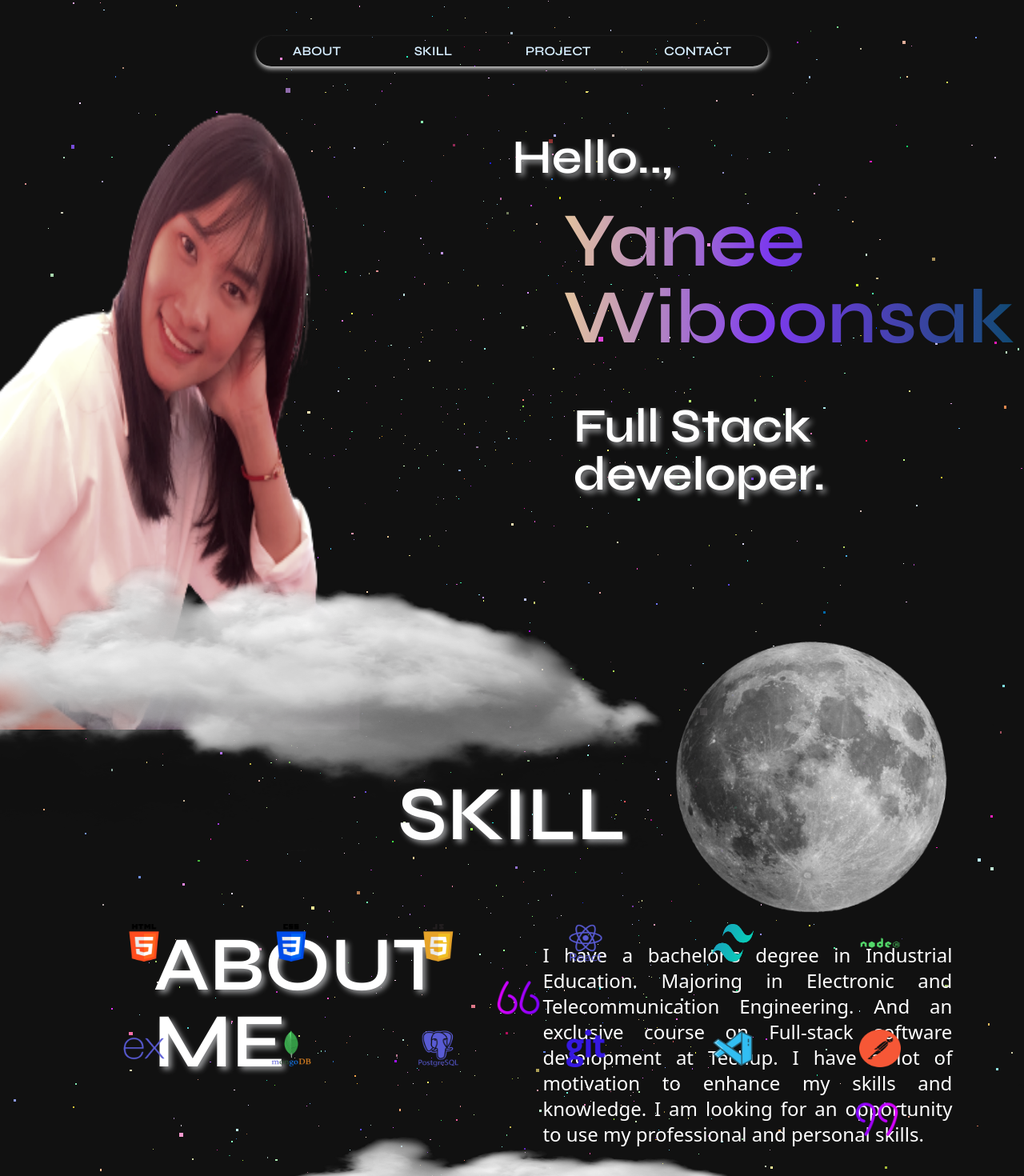
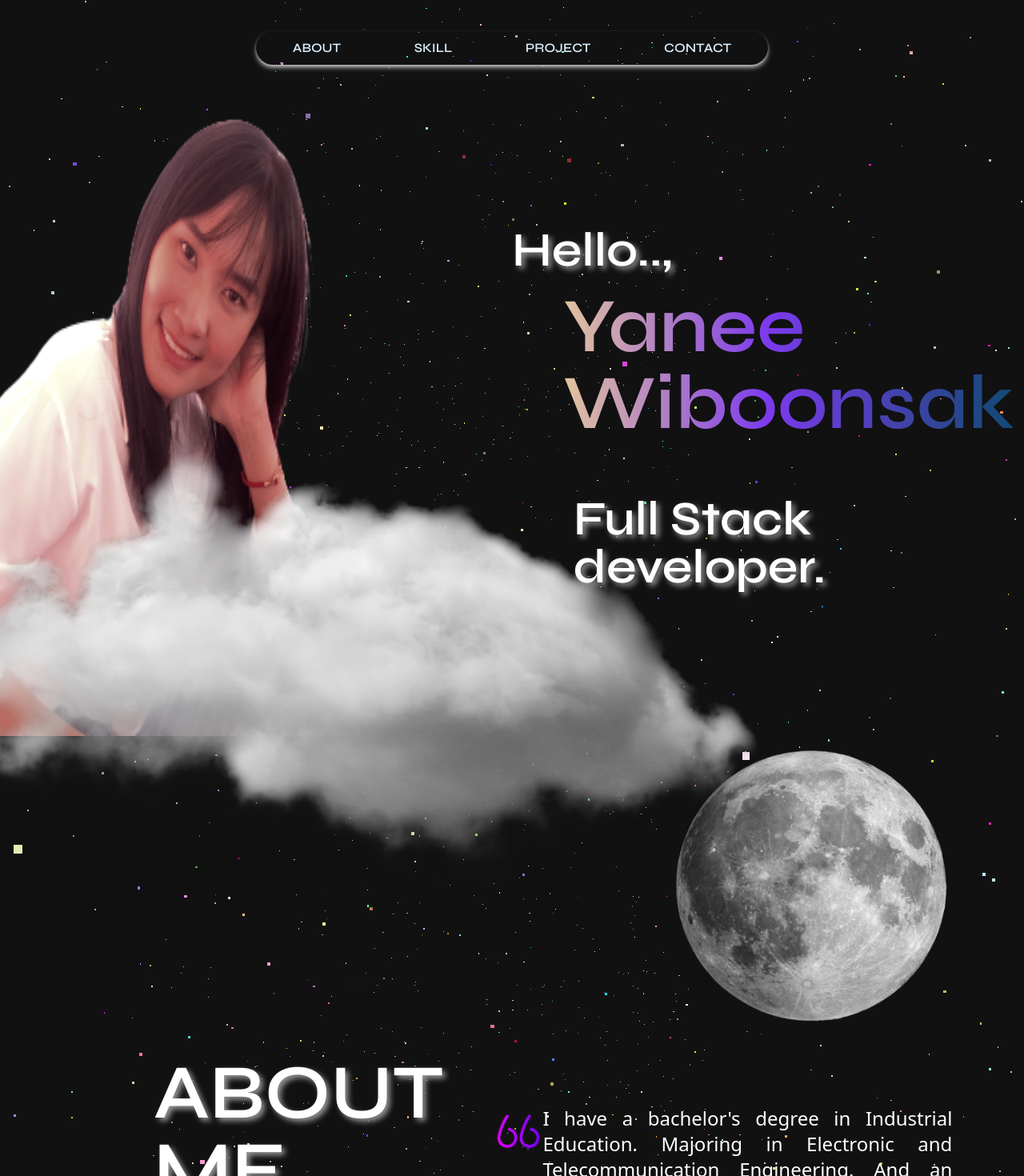
Before and after one commit to YaneeW/3D-Portfolio, a React (Vite) app: page / in a window 1280 px wide. Shown: the top 1470 px of the page at 80% size. Built offline with nearby package versions, Linux system fonts and the light colour scheme.

Commit message:
exit background

```diff
--- a/index.html
+++ b/index.html
@@ -34,10 +34,10 @@
       body {
         margin: 0;
       }
-      canvas {
+      /* canvas {
         width: 100%;
         height: 100%;
-      }
+      } */
     </style>
   </head>
   <body>
--- a/src/App.css
+++ b/src/App.css
@@ -4,13 +4,23 @@
   box-sizing: border-box;
 }
 
-.three_bg {
+.app {
   position: relative;
   width: 100vw;
-  height: 100%;
+  /* height: 100vh; */
   background: #111;
   color: #fff;
   z-index: 0;
+}
+
+.portdetail {
+  position: absolute;
+  top: 0;
+  left: 0;
+  width: 100%;
+  height: 100vh;
+  z-index: 1;
+  /* เพิ่มคุณสมบัติเพิ่มเติมตามความต้องการ */
 }
 
 .playfair {
--- a/src/App.jsx
+++ b/src/App.jsx
@@ -6,16 +6,18 @@ import ThreeBackground from "./components/ThreeBackground";
 import Navbar from "./components/Navbar";
 import HeaderSection from "./components/HeaderSection";
 import Skill from "./components/Skill";
+import AboutMe from "./components/AboutMe";
 
 function App() {
   return (
     <div className="app">
-      <div className="three_bg">
-        <ThreeBackground />
+      <ThreeBackground />
+      <ThreeBackground />
+      <div className="portdetail">
         <Navbar />
         <HeaderSection />
-
-        <Skill />
+        <AboutMe />
+        {/* <Skill /> */}
       </div>
     </div>
   );
--- /dev/null
+++ b/src/components/AboutMe.jsx
@@ -0,0 +1,47 @@
+import cloud from "../assets/cloud.png";
+import quoteright from "../assets/quote-right.png";
+import quoteleft from "../assets/quote-left.png";
+
+function AboutMe() {
+  return (
+    <section className=" w-[100%]">
+      <main
+        id="main-footer"
+        className="text-white flex flex-row  items-start absolute top-[160%]"
+      >
+        <div
+          id="about-me"
+          className="syne text-8xl w-[50%] pt-[3%] pl-[15%] custom-text-shadow "
+        >
+          ABOUT ME
+        </div>
+        <span
+          id="content"
+          className="text-2xl w-[40%] h-[50%] flex items-center mt-[8%] ml-[3%] text-justify"
+        >
+          I have a bachelor's degree in Industrial Education. Majoring in
+          Electronic and Telecommunication Engineering. And an exclusive course
+          on Full-stack software development at Techup. I have a lot of
+          motivation to enhance my skills and knowledge. I am looking for an
+          opportunity to use my professional and personal skills.
+        </span>
+        <img
+          src={cloud}
+          alt="cloud"
+          className="absolute z-10 h-[180%] w-[100%] top-[70%] "
+        />
+        <img
+          src={quoteleft}
+          className="absolute z-1 w-[60px] right-[47%] top-[29%]"
+          alt="quote"
+        />
+        <img
+          src={quoteright}
+          className="absolute z-1 w-[60px] top-[95%] right-[12%]"
+          alt="quote"
+        />
+      </main>
+    </section>
+  );
+}
+export default AboutMe;
--- a/src/components/HeaderSection.jsx
+++ b/src/components/HeaderSection.jsx
@@ -7,31 +7,31 @@ import cloud1 from "../assets/cloud1.png";
 
 function HeaderSection() {
   return (
-    <section id="headersection" className="absolute z-1 w-[100%] h-[70%] ">
+    <section id="headersection" className=" w-[100%]">
       <main
         id="main-header"
-        className=" flex felx-row items-center syne relative w-[100%] h-[50%]"
+        className=" flex felx-row items-center syne w-[100%]"
       >
-        {/* <div className="bg-[conic-gradient(at_bottom_left,_var(--tw-gradient-stops))] from-gray-900 via-gray-500 to-yellow-300 w-[1000px] h-[1000px] absolute z-1 right-[60%] top-[30%] rounded-full blur-2xl"></div> */}
         <img
-          src={cloud}
-          alt="cloud"
-          className="absolute z-10 top-[110%] right-[30%] h-[80%] w-[90%]"
+          src={image}
+          alt="Developer"
+          className="w-[850px] h-[800px] absolute z-1 right-[50%] top-[15%] saturate-50 brightness-100 contrast-125"
         />
         <img
           src={moon}
           alt="moon"
-          className="w-[40%] absolute left-[60%] top-[140%] animate-pulse delay-2000"
+          className="w-[40%] absolute left-[60%] top-[115%] animate-pulse delay-2000"
         />
 
         <img
-          src={image}
-          alt="Developer"
-          className="w-[850px] h-[800px] absolute z-2 right-[50%] top-[20%] saturate-50 brightness-100 contrast-125"
+          src={cloud}
+          alt="cloud"
+          className="absolute top-[50%] right-[20%]"
         />
+
         <div
           id="message-about"
-          className="flex flex-col items-start justify-start absolute left-[50%] w-[50%] h-[70%]"
+          className="flex flex-col items-start justify-start absolute top-[25%] left-[50%] w-[50%] h-[70%] "
         >
           <h2 className="text-6xl pt-[13%] pb-[10%] custom-text-shadow">
             Hello..,
@@ -47,9 +47,9 @@ function HeaderSection() {
           </button> */}
         </div>
       </main>
-      <main
+      {/* <main
         id="main-footer"
-        className="text-white relative flex flex-row  items-start h-[30%] top-[50%]"
+        className="text-white relative flex flex-row  items-start top-[80%]"
       >
         <div
           id="about-me"
@@ -82,7 +82,7 @@ function HeaderSection() {
           className="absolute z-1 w-[60px] bottom-[8%] right-[12%]"
           alt="quote"
         />
-      </main>
+      </main> */}
     </section>
   );
 }
--- a/src/components/Navbar.jsx
+++ b/src/components/Navbar.jsx
@@ -2,11 +2,11 @@ function Navbar() {
   return (
     <section
       id="navbar"
-      className="absolute z-1 w-[100%] h-[8%] flex items-center justify-center syne"
+      className="w-[100%] h-[15%] flex items-center justify-center syne"
     >
       <nav
         id="nav"
-        className="flex flex-row justify-around items-center w-[50%] h-[30%] rounded-full   shadow-md shadow-[#C6C6C6] text-[#D6EDFF]"
+        className="flex flex-row justify-around items-center w-[50%] h-[35%] rounded-full   shadow-md shadow-[#C6C6C6] text-[#D6EDFF]"
       >
         <div className="p-[5%] scale-100 hover:font-bold hover:scale-110 hover:text-[#FF00FF] transition ease-in-out duration-500 cursor-pointer">
           ABOUT
--- a/src/components/Skill.jsx
+++ b/src/components/Skill.jsx
@@ -15,7 +15,7 @@ function Skill() {
   return (
     <section
       id="skill"
-      className="absolute z-1 top-[55%] flex flex-col items-center "
+      className="absolute z-1 top-[100%] flex flex-col items-center "
     >
       <header className="text-8xl syne m-[7%] custom-text-shadow">SKILL</header>
       <div
@@ -25,62 +25,62 @@ function Skill() {
         <img
           src={html}
           alt="html"
-          className="w-[50%] h-[90%] scale-100 hover:scale-150 transition ease-in-out duration-700 cursor-pointer"
+          className="w-[50%] h-[90%] scale-100 hover:scale-150 transition ease-in-out duration-700 "
         />
         <img
           src={css}
           alt="css"
-          className="w-[50%] h-[90%] scale-100 hover:scale-150 transition ease-in-out duration-700 cursor-pointer"
+          className="w-[50%] h-[90%] scale-100 hover:scale-150 transition ease-in-out duration-700 "
         />
         <img
           src={js}
           alt="js"
-          className="w-[50%] h-[90%] scale-100 hover:scale-150 transition ease-in-out duration-700 cursor-pointer"
+          className="w-[50%] h-[90%] scale-100 hover:scale-150 transition ease-in-out duration-700 "
         />
         <img
           src={react}
           alt="react"
-          className="w-[50%] h-[90%] scale-100 hover:scale-150 transition ease-in-out duration-700 cursor-pointer"
+          className="w-[50%] h-[90%] scale-100 hover:scale-150 transition ease-in-out duration-700 "
         />
         <img
           src={tailwild}
           alt="tailwild"
-          className="w-[50%] h-[90%] scale-100 hover:scale-150 transition ease-in-out duration-700 cursor-pointer"
+          className="w-[50%] h-[90%] scale-100 hover:scale-150 transition ease-in-out duration-700 "
         />
         <img
           src={nodejs}
           alt="nodejs"
-          className="w-[50%] h-[90%] scale-100 hover:scale-150 transition ease-in-out duration-700 cursor-pointer"
+          className="w-[50%] h-[90%] scale-100 hover:scale-150 transition ease-in-out duration-700 "
         />
         <img
           src={express}
           alt="express"
-          className="w-[50%] h-[90%] scale-100 hover:scale-150 transition ease-in-out duration-700 cursor-pointer"
+          className="w-[50%] h-[90%] scale-100 hover:scale-150 transition ease-in-out duration-700 "
         />
         <img
           src={mongodb}
           alt="mongodb"
-          className="w-[50%] h-[90%] scale-100 hover:scale-150 transition ease-in-out duration-700 cursor-pointer"
+          className="w-[50%] h-[90%] scale-100 hover:scale-150 transition ease-in-out duration-700 "
         />
         <img
           src={postgres}
           alt="postgres"
-          className="w-[50%] h-[90%] scale-100 hover:scale-150 transition ease-in-out duration-700 cursor-pointer"
+          className="w-[50%] h-[90%] scale-100 hover:scale-150 transition ease-in-out duration-700 "
         />
         <img
           src={git}
           alt="git"
-          className="w-[50%] h-[90%] scale-100 hover:scale-150 transition ease-in-out duration-700 cursor-pointer"
+          className="w-[50%] h-[90%] scale-100 hover:scale-150 transition ease-in-out duration-700 "
         />
         <img
           src={vscode}
           alt="vscode"
-          className="w-[50%] h-[90%] scale-100 hover:scale-150 transition ease-in-out duration-700 cursor-pointer"
+          className="w-[50%] h-[90%] scale-100 hover:scale-150 transition ease-in-out duration-700 "
         />
         <img
           src={postman}
           alt="postman"
-          className="w-[50%] h-[90%] scale-100 hover:scale-150 transition ease-in-out duration-700 cursor-pointer"
+          className="w-[50%] h-[90%] scale-100 hover:scale-150 transition ease-in-out duration-700 "
         />
       </div>
     </section>
--- a/src/components/ThreeBackground.jsx
+++ b/src/components/ThreeBackground.jsx
@@ -3,7 +3,7 @@ import * as THREE from "three";
 
 const ThreeBackground = () => {
   useEffect(() => {
-    const container = document.querySelector(".three_bg");
+    const container = document.querySelector(".app");
     // const loader = new THREE.TextureLoader();
 
     const scene = new THREE.Scene();
```
